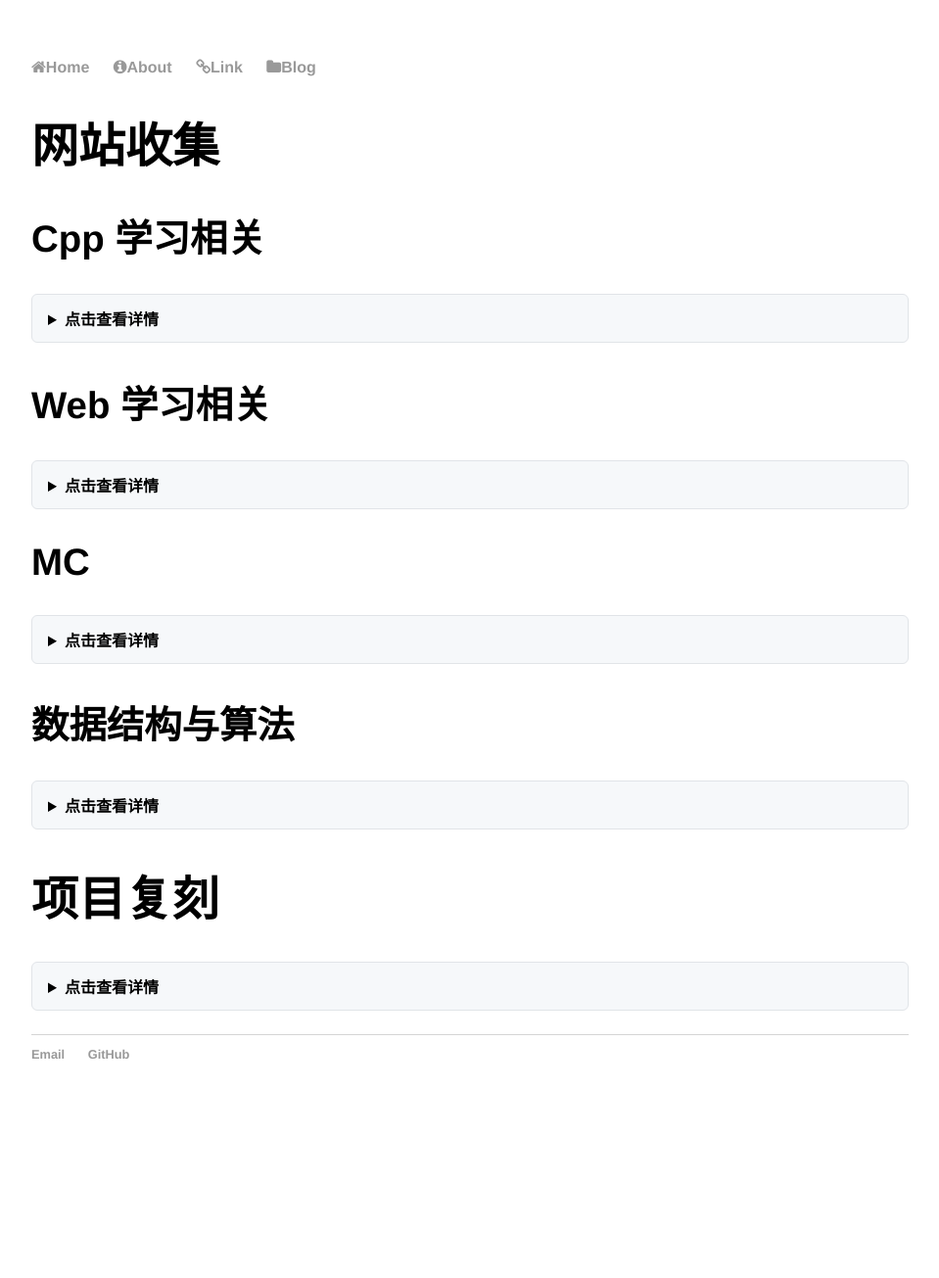
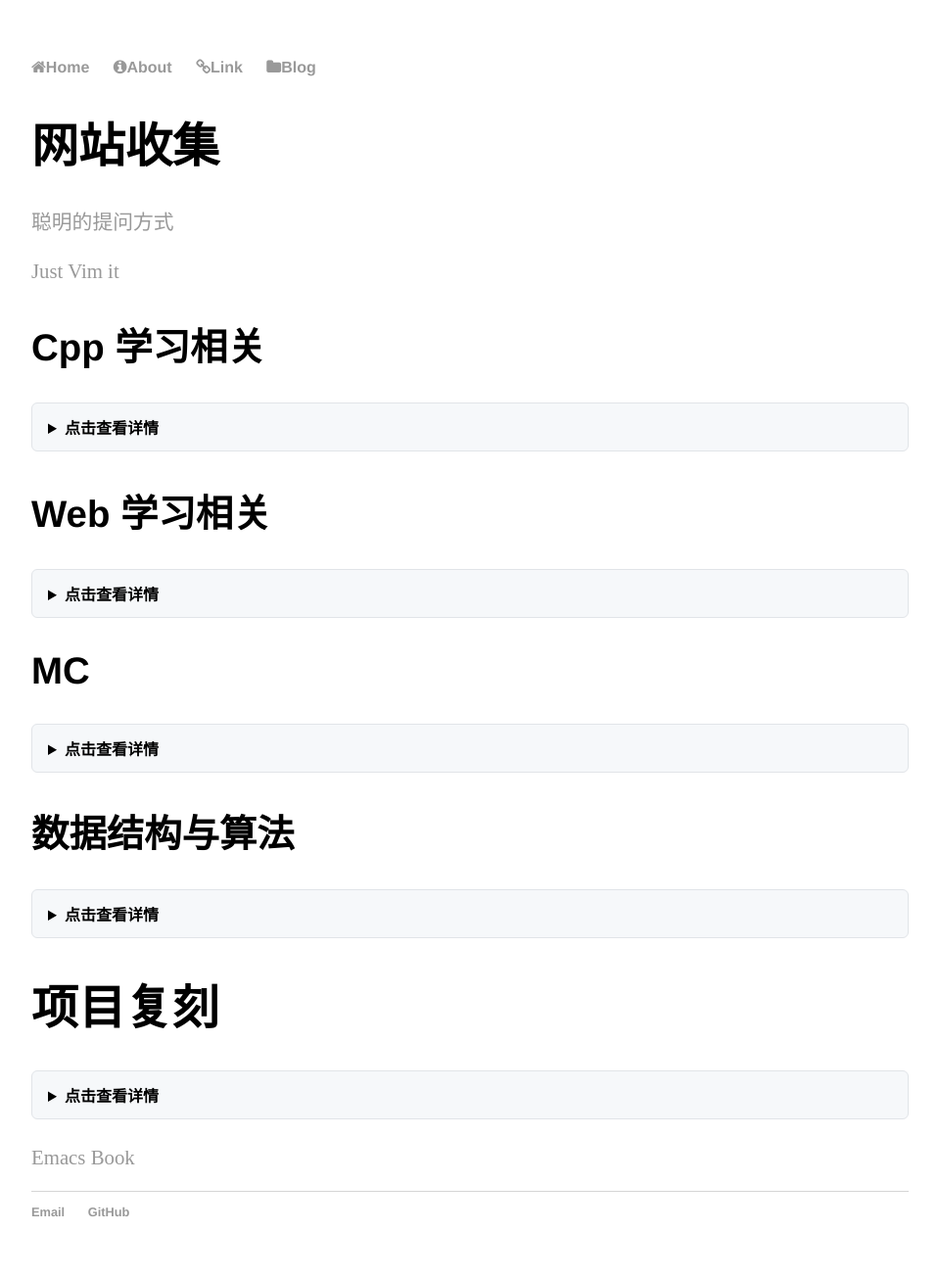
Before and after one commit to DSGHBC/DSGHBC.github.io, a Jekyll site: the page built from link.md, in a window 1280 px wide. Shown: the whole page at 98% size, without its empty margins (160-1119 px from the left). Built offline with Jekyll 4.4.1, drawn with Linux system fonts in a browser that asks for light colours; before the commit the page ends 1144 px from its top, so only the background shows below that.

Commit message:
update link page

```diff
--- a/link.md
+++ b/link.md
@@ -7,6 +7,12 @@ title: "Link All The World!"
 <!-- [OI Wiki](https://oi-wiki.org/) -->
 
 <!-- [CTF Wiki](https://ctf-wiki.org/) -->
+
+<!-- [CS 自学指南](https://csdiy.wiki) -->
+
+[聪明的提问方式](https://docs.mai-mai.org/manual/other/smart-question-guide)
+
+[Just Vim it](https://vim.nauxscript.com/)
 
 ## Cpp 学习相关
 
@@ -78,6 +88,8 @@ title: "Link All The World!"
 
 {% include details.html summary="点击查看详情" content=project %}
 
+[Emacs Book](https://pavinberg.github.io/emacs-book/zh/intro/)
+
 <!-- ## 联系我 -->
 
 <!-- tai0@foxmail.com -->
```
Also changed, not shown: other parts of link.md (+4 -0 lines).
